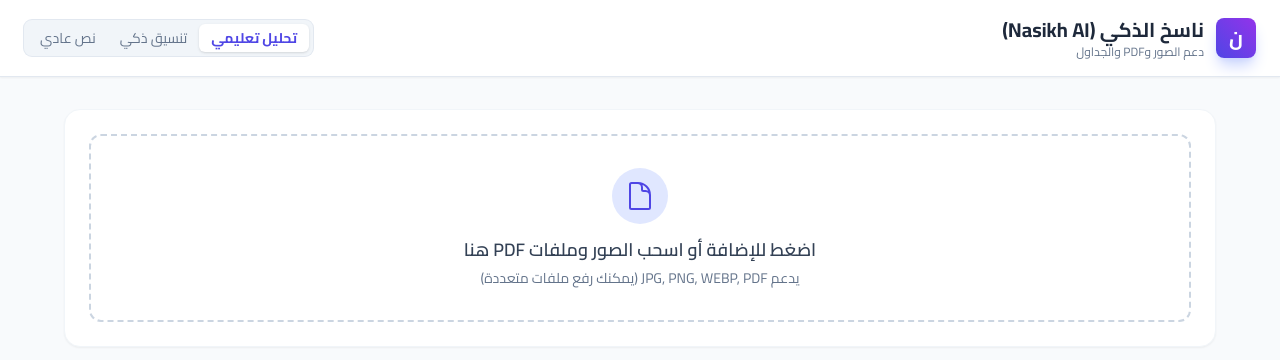
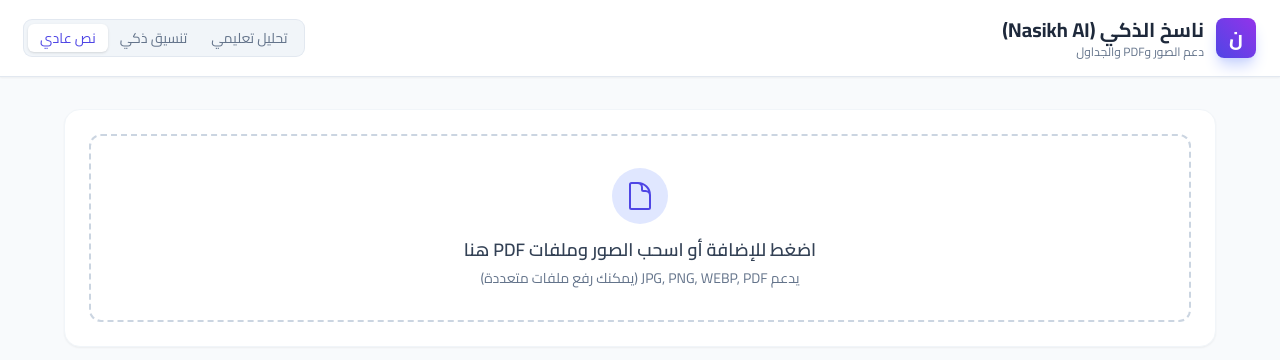
Before and after one commit to Amarnnas/nasikh-ai--, a React (Vite) app: page / in a window 1280 px wide. Shown: the top 360 px of the page. Built offline with nearby package versions, Linux system fonts and the light colour scheme; no server answers.

Commit message:
Add tooltips to OCR modes, set Standard as default

```diff
--- a/App.tsx
+++ b/App.tsx
@@ -14,7 +14,7 @@ const App: React.FC = () => {
   const [images, setImages] = useState<ScannedImage[]>([]);
   const [isProcessing, setIsProcessing] = useState(false);
   const [viewingImageId, setViewingImageId] = useState<string | null>(null);
-  const [ocrMode, setOcrMode] = useState<OcrMode>(OcrMode.Educational);
+  const [ocrMode, setOcrMode] = useState<OcrMode>(OcrMode.Standard);
 
   const dragItem = useRef<number | null>(null);
   const dragOverItem = useRef<number | null>(null);
@@ -243,9 +243,9 @@ const App: React.FC = () => {
           </div>
           <div className="flex items-center gap-4">
              <div className="flex bg-slate-100 p-1 rounded-lg ring-1 ring-slate-200">
-                <button onClick={() => setOcrMode(OcrMode.Educational)} className={`px-2 md:px-3 py-1 text-xs md:text-sm rounded-md transition-all ${ocrMode === OcrMode.Educational ? 'bg-white shadow text-indigo-600 font-bold' : 'text-slate-500 hover:text-slate-700'}`}>تحليل تعليمي</button>
-                <button onClick={() => setOcrMode(OcrMode.Formatting)} className={`px-2 md:px-3 py-1 text-xs md:text-sm rounded-md transition-all ${ocrMode === OcrMode.Formatting ? 'bg-white shadow text-indigo-600 font-medium' : 'text-slate-500 hover:text-slate-700'}`}>تنسيق ذكي</button>
-                <button onClick={() => setOcrMode(OcrMode.Standard)} className={`px-2 md:px-3 py-1 text-xs md:text-sm rounded-md transition-all ${ocrMode === OcrMode.Standard ? 'bg-white shadow text-indigo-600 font-medium' : 'text-slate-500 hover:text-slate-700'}`}>نص عادي</button>
+                <button title="تحليل المستندات التعليمية: استخراج منظم للأسئلة، جداول، أعمدة، وبيانات الصف والجهة" onClick={() => setOcrMode(OcrMode.Educational)} className={`px-2 md:px-3 py-1 text-xs md:text-sm rounded-md transition-all ${ocrMode === OcrMode.Educational ? 'bg-white shadow text-indigo-600 font-bold' : 'text-slate-500 hover:text-slate-700'}`}>تحليل تعليمي</button>
+                <button title="الحفاظ على تنسيق المستند الأصلي: العناوين، القوائم، الجداول، والخطوط" onClick={() => setOcrMode(OcrMode.Formatting)} className={`px-2 md:px-3 py-1 text-xs md:text-sm rounded-md transition-all ${ocrMode === OcrMode.Formatting ? 'bg-white shadow text-indigo-600 font-medium' : 'text-slate-500 hover:text-slate-700'}`}>تنسيق ذكي</button>
+                <button title="استخراج النص فقط بدون أي تنسيق أو تحليل إضافي" onClick={() => setOcrMode(OcrMode.Standard)} className={`px-2 md:px-3 py-1 text-xs md:text-sm rounded-md transition-all ${ocrMode === OcrMode.Standard ? 'bg-white shadow text-indigo-600 font-medium' : 'text-slate-500 hover:text-slate-700'}`}>نص عادي</button>
              </div>
              {stats.total > 0 && <div className="hidden sm:block text-sm font-medium text-slate-600">{stats.completed}/{stats.total} مكتمل</div>}
           </div>
```
